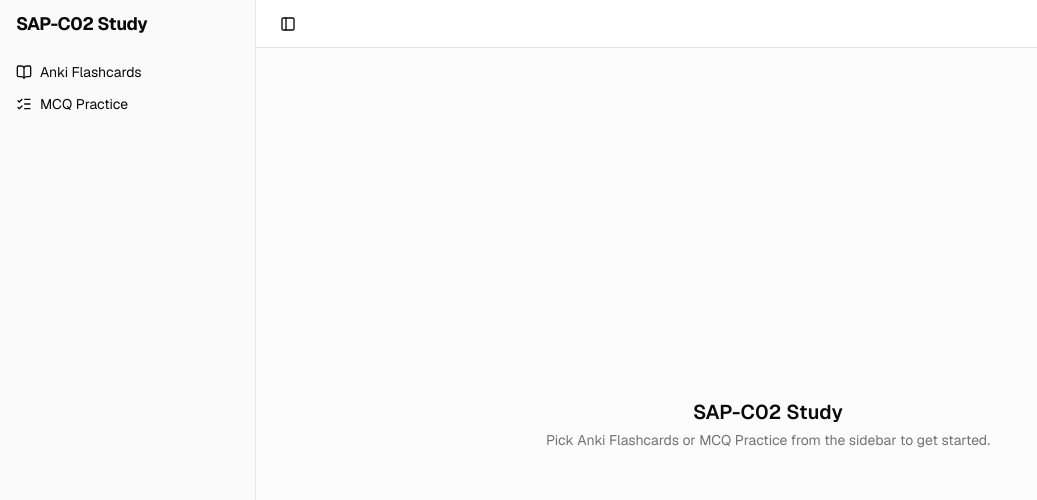
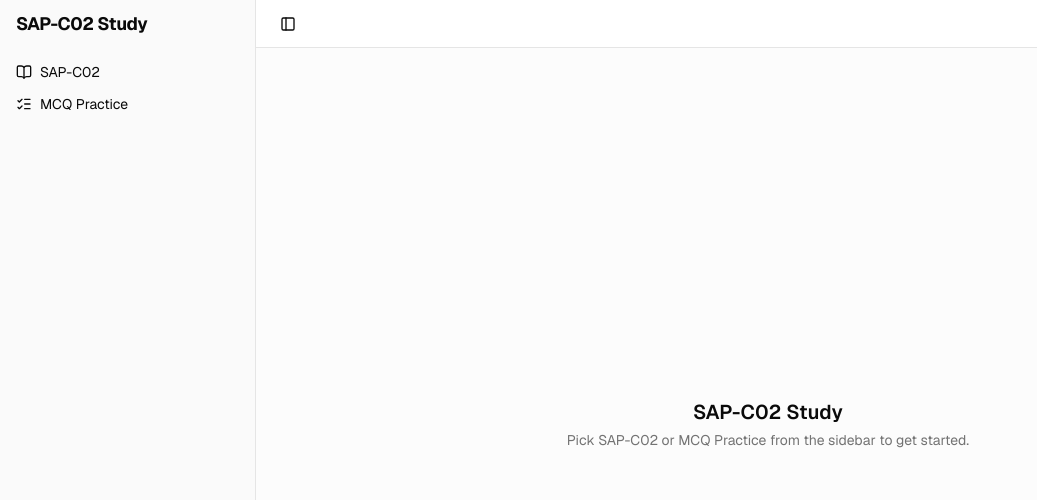
Before and after one commit to srinivasreddy/Gorinka, a Next.js app: page / in a window 1280 px wide. Shown: the top 500 px of the page, without its empty margins (0-1037 px from the left). Built offline with nearby package versions, Linux system fonts and the light colour scheme.

Commit message:
Rename sidebar nav label from "Anki Flashcards" to "SAP-C02"

```diff
--- a/src/app/page.tsx
+++ b/src/app/page.tsx
@@ -4,7 +4,7 @@ export default function Home() {
       <div className="w-full max-w-xl text-center">
         <h1 className="mb-1 text-xl font-semibold text-foreground">SAP-C02 Study</h1>
         <p className="text-sm text-muted-foreground">
-          Pick Anki Flashcards or MCQ Practice from the sidebar to get started.
+          Pick SAP-C02 or MCQ Practice from the sidebar to get started.
         </p>
       </div>
     </div>
--- a/src/components/AppSidebar.tsx
+++ b/src/components/AppSidebar.tsx
@@ -15,7 +15,7 @@ import {
 } from "@/components/ui/sidebar";
 
 const NAV_ITEMS = [
-  { href: "/flashcards", label: "Anki Flashcards", icon: BookOpen },
+  { href: "/flashcards", label: "SAP-C02", icon: BookOpen },
   { href: "/mcq", label: "MCQ Practice", icon: ListChecks },
 ];
 
```
